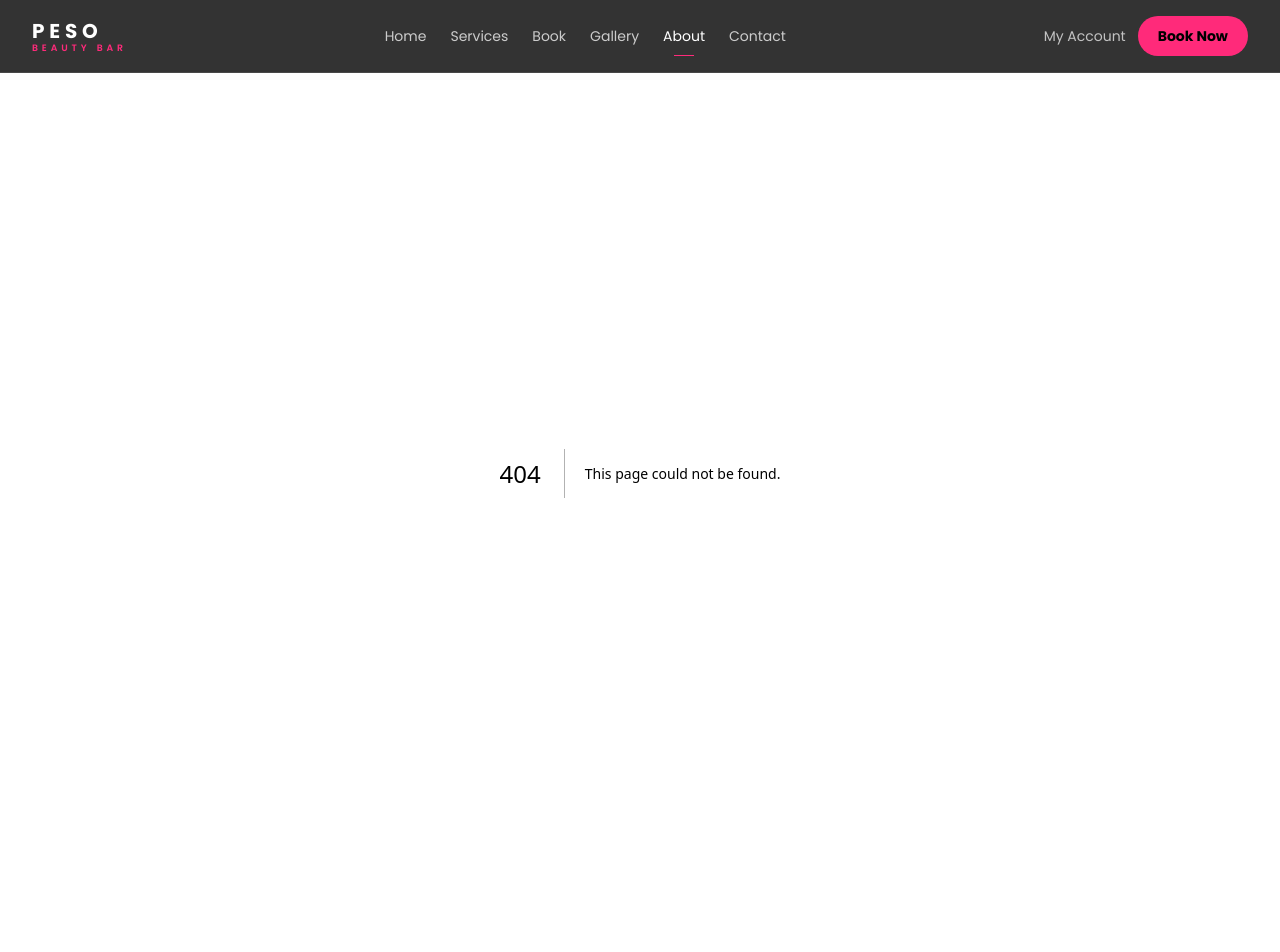
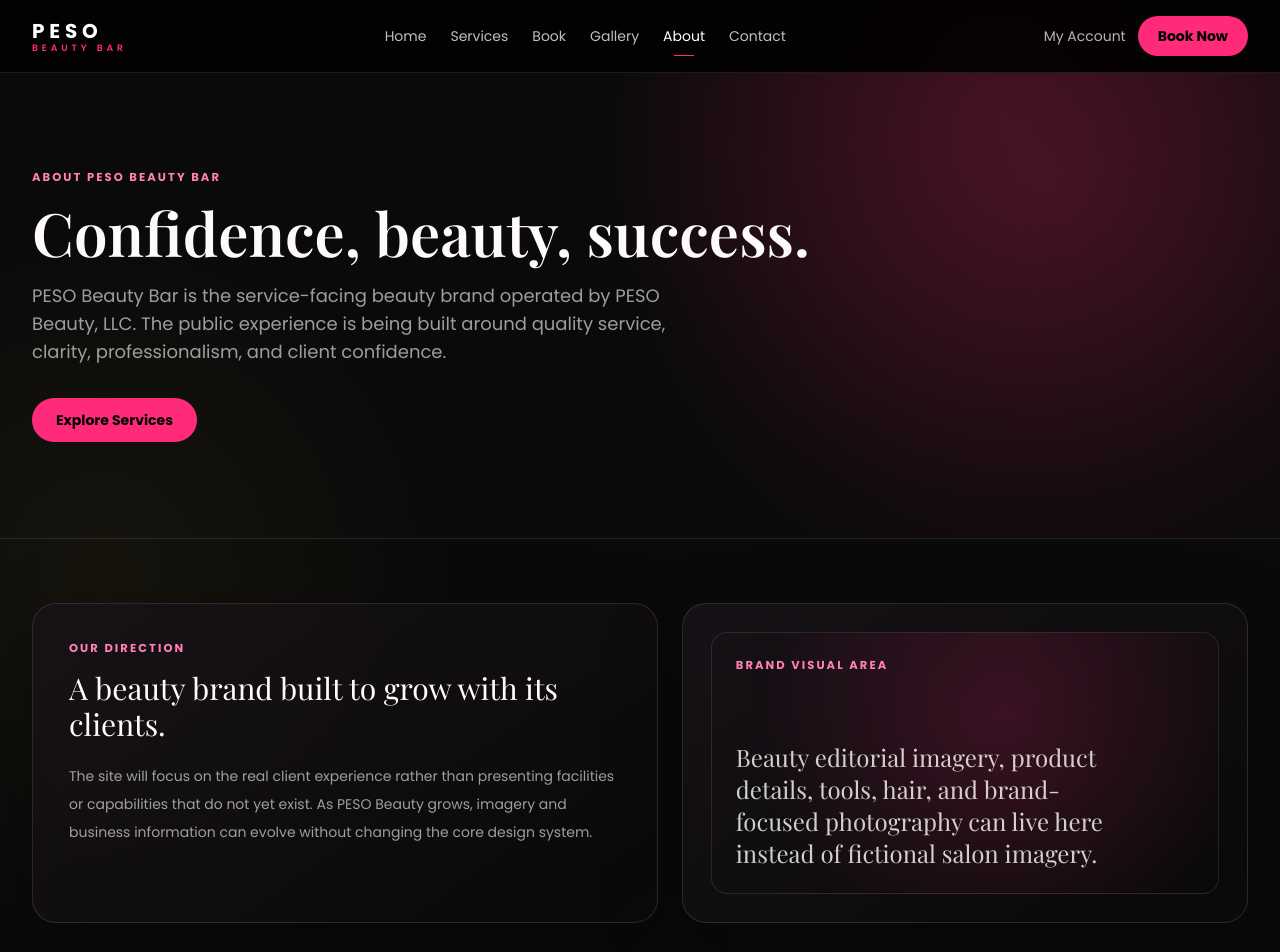
Before and after one commit to Hassan-Industries/peso-beauty-web, a Next.js app: page /about in a window 1280 px wide. Before the commit this address had no page. Shown: the top 952 px of the page. Built offline with nearby package versions, Linux system fonts and the light colour scheme; a web font is replaced by a local one.

Commit message:
feat: add about route foundation

```diff
--- /dev/null
+++ b/app/about/page.tsx
@@ -0,0 +1,37 @@
+import Link from "next/link";
+
+import { PageHero } from "@/components/ui/page-hero";
+
+export default function AboutPage() {
+  return (
+    <>
+      <PageHero
+        eyebrow="About PESO Beauty Bar"
+        title="Confidence, beauty, success."
+        description="PESO Beauty Bar is the service-facing beauty brand operated by PESO Beauty, LLC. The public experience is being built around quality service, clarity, professionalism, and client confidence."
+        actions={
+          <Link href="/services" className="rounded-full bg-peso-pink px-6 py-3 text-sm font-bold text-black transition hover:bg-peso-blush">
+            Explore Services
+          </Link>
+        }
+      />
+      <section className="mx-auto grid max-w-7xl gap-6 px-5 py-16 lg:grid-cols-[1.05fr_.95fr] lg:px-8">
+        <div className="peso-panel rounded-3xl p-7 sm:p-9">
+          <p className="peso-eyebrow">Our Direction</p>
+          <h2 className="mt-3 font-[family-name:var(--font-display)] text-3xl">A beauty brand built to grow with its clients.</h2>
+          <p className="mt-5 text-sm leading-7 text-white/60">
+            The site will focus on the real client experience rather than presenting facilities or capabilities that do not yet exist. As PESO Beauty grows, imagery and business information can evolve without changing the core design system.
+          </p>
+        </div>
+        <div className="peso-panel min-h-80 rounded-3xl p-7">
+          <div className="flex h-full min-h-64 flex-col justify-between rounded-2xl border border-white/10 bg-[radial-gradient(circle_at_58%_32%,rgba(255,42,122,0.18),transparent_16rem)] p-6">
+            <div className="peso-eyebrow">Brand Visual Area</div>
+            <p className="max-w-sm font-[family-name:var(--font-display)] text-2xl text-white/80">
+              Beauty editorial imagery, product details, tools, hair, and brand-focused photography can live here instead of fictional salon imagery.
+            </p>
+          </div>
+        </div>
+      </section>
+    </>
+  );
+}
```
